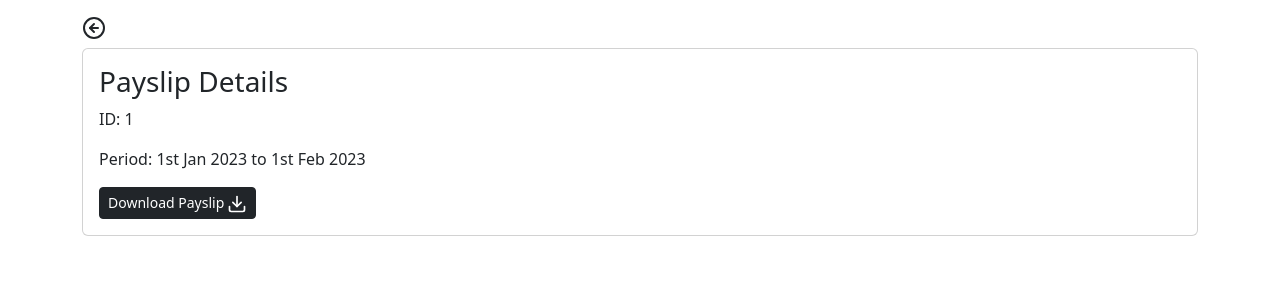
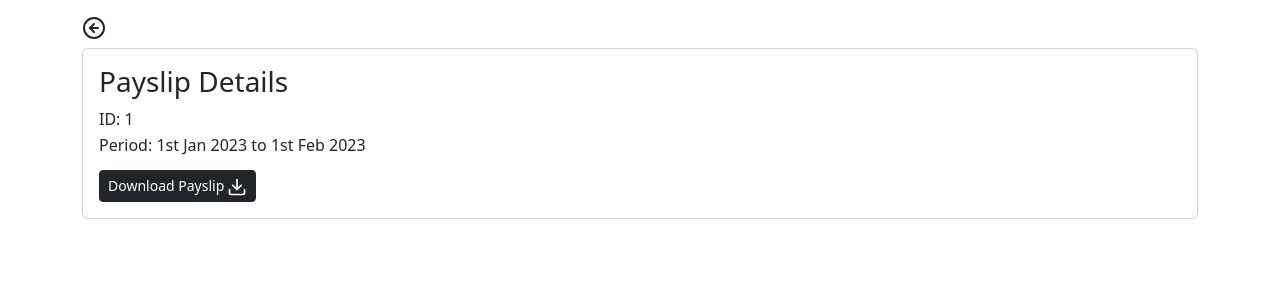
Before and after one commit to Mbarachi/payslip-manager, a React (Create React App) app: page /payslip/1 in a window 1280 px wide. Shown: the top 300 px of the page. Built offline with nearby package versions, Linux system fonts and the light colour scheme.

Commit message:
Adding some custom styles

```diff
--- a/src/index.tsx
+++ b/src/index.tsx
@@ -1,8 +1,8 @@
 import React from 'react';
 import ReactDOM from 'react-dom/client';
 import App from './App';
+import 'bootstrap/dist/css/bootstrap.min.css';
 import './styles/App.css';
-import 'bootstrap/dist/css/bootstrap.min.css';
 
 const root = ReactDOM.createRoot(
   document.getElementById('root') as HTMLElement
--- a/src/pages/PayslipDetails.tsx
+++ b/src/pages/PayslipDetails.tsx
@@ -66,7 +66,7 @@ const PayslipDetails = () => {
                         <h3>Payslip Details</h3>
                         <p>ID: {payslip.id}</p>
                         <p>Period: {formatDate(payslip.fromDate)} to {formatDate(payslip.toDate)}</p>
-                        <Button size="sm" variant="dark" onClick={downloadPayslip}>
+                        <Button style={{ marginTop: "0.7rem" }} size="sm" variant="dark" onClick={downloadPayslip}>
                             Download Payslip
                             <DownloadIcon />
                         </Button>
--- a/src/styles/App.css
+++ b/src/styles/App.css
@@ -11,3 +11,7 @@ body {
 .download-icon {
     margin-left: 3px;
 }
+
+p {
+    margin-bottom: 2px;
+}
```
